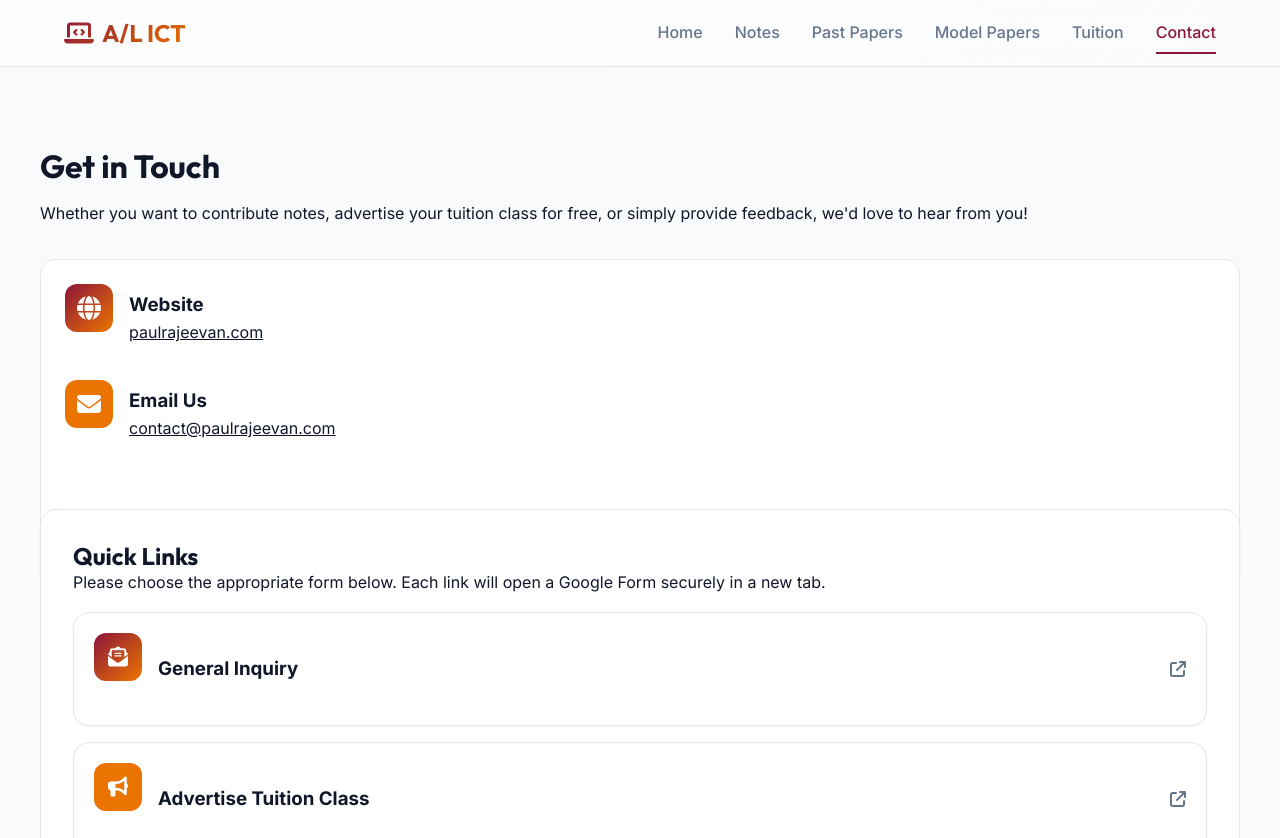
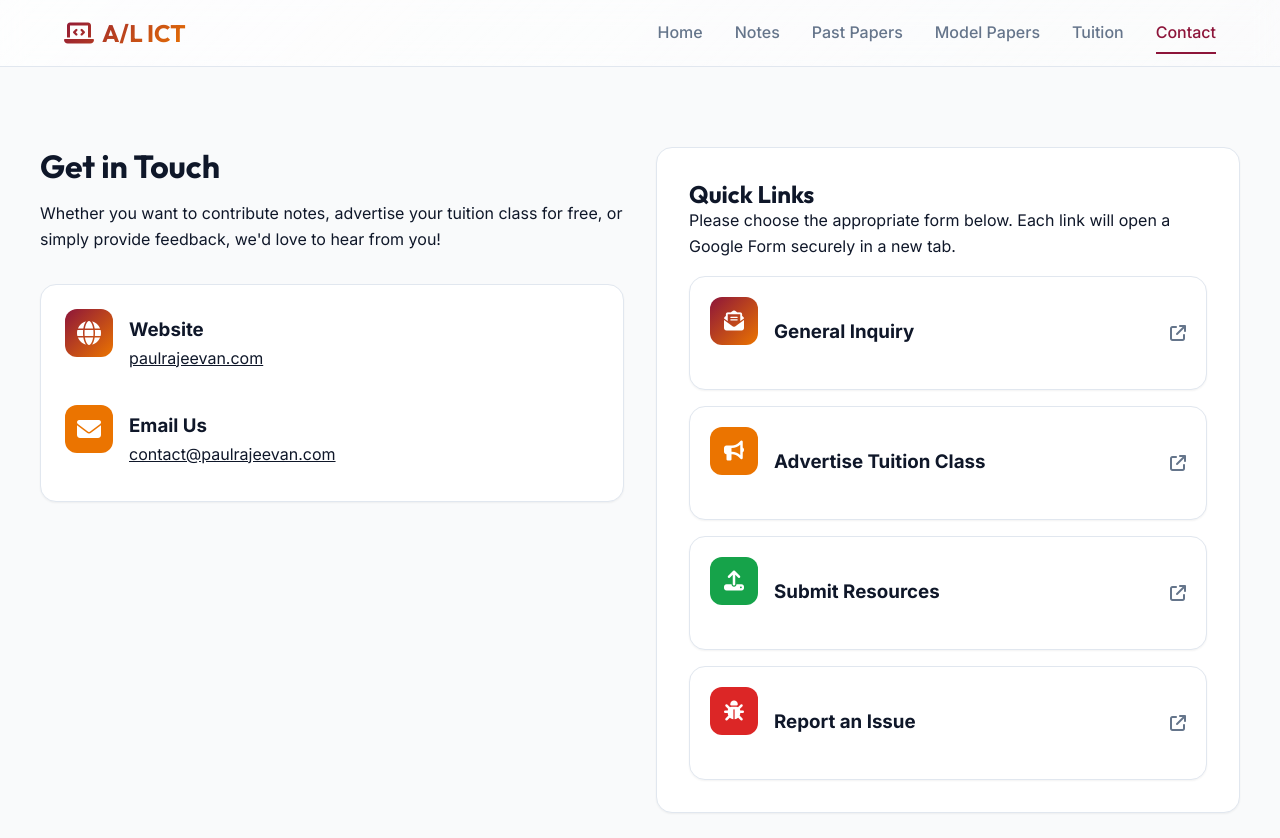
Before and after one commit to Paul-Rajeevan-Nimalarajah/AL-ICT, a plain HTML site: page website/contact.html in a window 1280 px wide. Shown: the top 838 px of the page. Drawn offline with Linux system fonts and the light colour scheme.

Commit message:
fix: resolve card overlap on contact page and add missing grid utilities

```diff
--- a/website/contact.html
+++ b/website/contact.html
@@ -40,7 +40,8 @@
         <h1 class="mb-4">Get in Touch</h1>
         <p class="text-muted mb-8">Whether you want to contribute notes, advertise your tuition class for free, or simply provide feedback, we'd love to hear from you!</p>
 
-        <div class="card mb-6" style="padding: 1.5rem; gap: 1.5rem;">
+        <div class="card mb-6" style="padding: 1.5rem;">
+          <div class="flex flex-col gap-6">
             <div class="flex items-center gap-4">
                <div class="card-icon mb-0" style="background: var(--gradient-primary);"><i class="fa-solid fa-globe"></i></div>
                <div>
@@ -53,6 +54,7 @@
                <div>
                  <h3 class="text-lg" style="margin-bottom: 0.25rem; font-family: var(--font-sans);">Email Us</h3>
                  <p class="text-muted" style="margin: 0;"><a href="mailto:contact@paulrajeevan.com" style="color: inherit; text-decoration: underline; transition: color 0.2s ease;">contact@paulrajeevan.com</a></p>
+               </div>
             </div>
           </div>
         </div>
--- a/website/css/style.css
+++ b/website/css/style.css
@@ -85,6 +85,10 @@
   .md\:grid-cols-2 { grid-template-columns: repeat(2, minmax(0, 1fr)); }
   .md\:grid-cols-3 { grid-template-columns: repeat(3, minmax(0, 1fr)); }
   .md\:flex-row { flex-direction: row; }
+}
+@media (min-width: 1024px) {
+  .lg\:grid-cols-2 { grid-template-columns: repeat(2, minmax(0, 1fr)); }
+  .lg\:grid-cols-3 { grid-template-columns: repeat(3, minmax(0, 1fr)); }
 }
 .text-center { text-align: center; }
 .mt-4 { margin-top: 1rem; } .mt-8 { margin-top: 2rem; } .mb-4 { margin-bottom: 1rem; } .mb-8 { margin-bottom: 2rem; }
@@ -208,7 +212,6 @@
   overflow: hidden;
   display: flex;
   flex-direction: column;
-  height: 100%;
 }
 .card:hover {
   transform: translateY(-5px);
```
Lines whose indentation alone changed are shown as unchanged.
